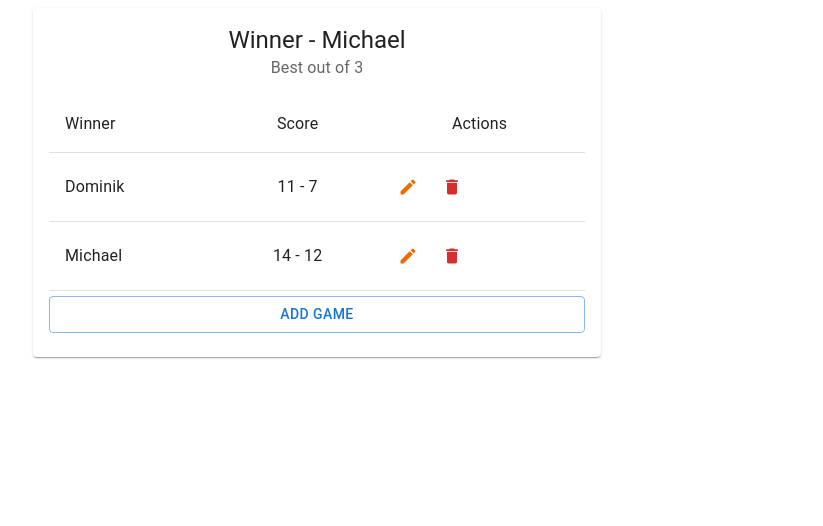
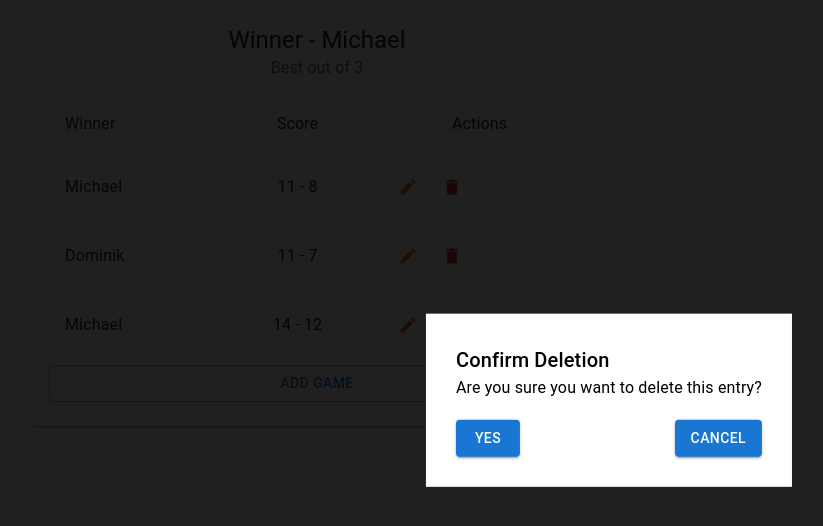
Before and after one commit to DominikDolphin/squash_tracker, a React (Vite) app: page / in a window 1280 px wide. Both pictures are taken after a click on the button 483 px from the left and 187 px from the top of the page. Shown: the top 526 px of the page, without its empty margins (31-854 px from the left). Built offline with nearby package versions, Linux system fonts and the light colour scheme.

Commit message:
Added Match Card and Delete Modal components with dummy data

```diff
--- a/src/App.jsx
+++ b/src/App.jsx
@@ -1,12 +1,8 @@
 import {
-  Button,
   Container,
   Grid,
-  Card,
-  CardContent,
-  CardHeader,
 } from "@mui/material";
-import MatchTable from './components/MatchTable'
+import MatchCard from "./components/MatchCard";
 
 function App() {
 
@@ -15,23 +11,7 @@ function App() {
       <Container>
         <Grid container spacing={2}>
           <Grid item xs={12} sm={6}>
-            <Card>
-              <CardHeader
-                title="Winner - Michael"
-                subheader="Best out of 3"
-                style={{ paddingBottom: "0px", textAlign: "center" }}
-              />
-              <CardContent style={{ PaddingTop: "0px" }}>
-                <MatchTable />
-                <Button
-                  variant="outlined"
-                  fullWidth
-                  style={{ marginTop: "5px" }}
-                >
-                  Add Game
-                </Button>
-              </CardContent>
-            </Card>
+            <MatchCard />
           </Grid>
         </Grid>
       </Container>
--- /dev/null
+++ b/src/components/DeleteGameModal.jsx
@@ -0,0 +1,52 @@
+import { Modal, Typography, Button } from "@mui/material";
+
+export default function DeleteGameModal({
+  rowKey,
+  isOpen,
+  handleConfirmDelete,
+  handleCloseModal,
+}) {
+  return (
+    <Modal
+      aria-labelledby="delete-modal-title"
+      aria-describedby="delete-modal-description"
+      open={isOpen}
+    >
+      <div
+        style={{
+          position: "absolute",
+          top: "50%",
+          left: "50%",
+          transform: "translate(-50%, -50%)",
+          backgroundColor: "white",
+          padding: 30,
+        }}
+      >
+        <Typography id="delete-modal-title" variant="h6">
+          Confirm Deletion
+        </Typography>
+        <Typography id="delete-modal-description" variant="body1">
+          Are you sure you want to delete this entry?
+        </Typography>
+        <div
+          style={{
+            display: "flex",
+            justifyContent: "space-between",
+            marginTop: 20,
+          }}
+        >
+          <Button
+            variant="contained"
+            color="primary"
+            onClick={handleConfirmDelete}
+          >
+            Yes
+          </Button>
+          <Button variant="contained" onClick={handleCloseModal}>
+            Cancel
+          </Button>
+        </div>
+      </div>
+    </Modal>
+  );
+}
--- /dev/null
+++ b/src/components/MatchCard.jsx
@@ -0,0 +1,20 @@
+import { Button, Card, CardContent, CardHeader } from "@mui/material";
+import MatchTable from "./MatchTable";
+
+export default function MatchCard() {
+  return (
+    <Card>
+      <CardHeader
+        title="Winner - Michael"
+        subheader="Best out of 3"
+        style={{ paddingBottom: "0px", textAlign: "center" }}
+      />
+      <CardContent style={{ PaddingTop: "0px" }}>
+        <MatchTable />
+        <Button variant="outlined" fullWidth style={{ marginTop: "5px" }}>
+          Add Game
+        </Button>
+      </CardContent>
+    </Card>
+  );
+}
--- a/src/components/MatchTable.jsx
+++ b/src/components/MatchTable.jsx
@@ -8,15 +8,26 @@ import {
 } from "@mui/material";
 import { useState } from "react";
 import MatchTableGameRow from "./MatchTableGameRow";
+
 export default function MatchTable() {
   const [sampleData, setSampleData] = useState([
-    { id: 1, winner: "Michael", winnerScore: 11, loserScore: 8},
-    { id: 2, winner: "Dominik", winnerScore: 11, loserScore: 7},
-    { id: 3, winner: "Michael", winnerScore: 14, loserScore: 12},
+    { id: 1, winner: "Michael", winnerScore: 11, loserScore: 8 },
+    { id: 2, winner: "Dominik", winnerScore: 11, loserScore: 7 },
+    { id: 3, winner: "Michael", winnerScore: 14, loserScore: 12 },
   ]);
 
   const handleDelete = (id) => {
+    setOpenModal(true);
+  };
+  const [openModal, setOpenModal] = useState(false);
+
+  const handleCloseModal = () => {
+    setOpenModal(false);
+  };
+
+  const handleConfirmDelete = (id) => {
     setSampleData(sampleData.filter((item) => item.id !== id));
+    setOpenModal(false);
   };
 
   return (
@@ -41,6 +52,9 @@ export default function MatchTable() {
               key={row.id}
               rowData={row}
               handleDelete={() => handleDelete(row.id)}
+              handleConfirmDelete={() => handleConfirmDelete(row.id)}
+              handleCloseModal={handleCloseModal}
+              openModal={openModal}
             />
           ))}
         </TableBody>
--- a/src/components/MatchTableGameRow.jsx
+++ b/src/components/MatchTableGameRow.jsx
@@ -1,8 +1,16 @@
 import { Typography, TableRow, TableCell } from "@mui/material";
 import IconButton from "@mui/material/IconButton";
 import { Delete, Edit } from "@mui/icons-material";
+import DeleteGameModal from "./DeleteGameModal";
 
-export default function MatchTableGameRow({ rowKey, rowData, handleDelete }) {
+export default function MatchTableGameRow({
+  rowKey,
+  rowData,
+  handleDelete,
+  openModal,
+  handleConfirmDelete,
+  handleCloseModal,
+}) {
   return (
     <>
       <TableRow key={rowKey}>
@@ -31,6 +39,12 @@ export default function MatchTableGameRow({ rowKey, rowData, handleDelete }) {
           </div>
         </TableCell>
       </TableRow>
+
+      <DeleteGameModal
+        isOpen={openModal}
+        handleConfirmDelete={() => handleConfirmDelete(rowKey)}
+        handleCloseModal={handleCloseModal}
+      />
     </>
   );
 }
```
